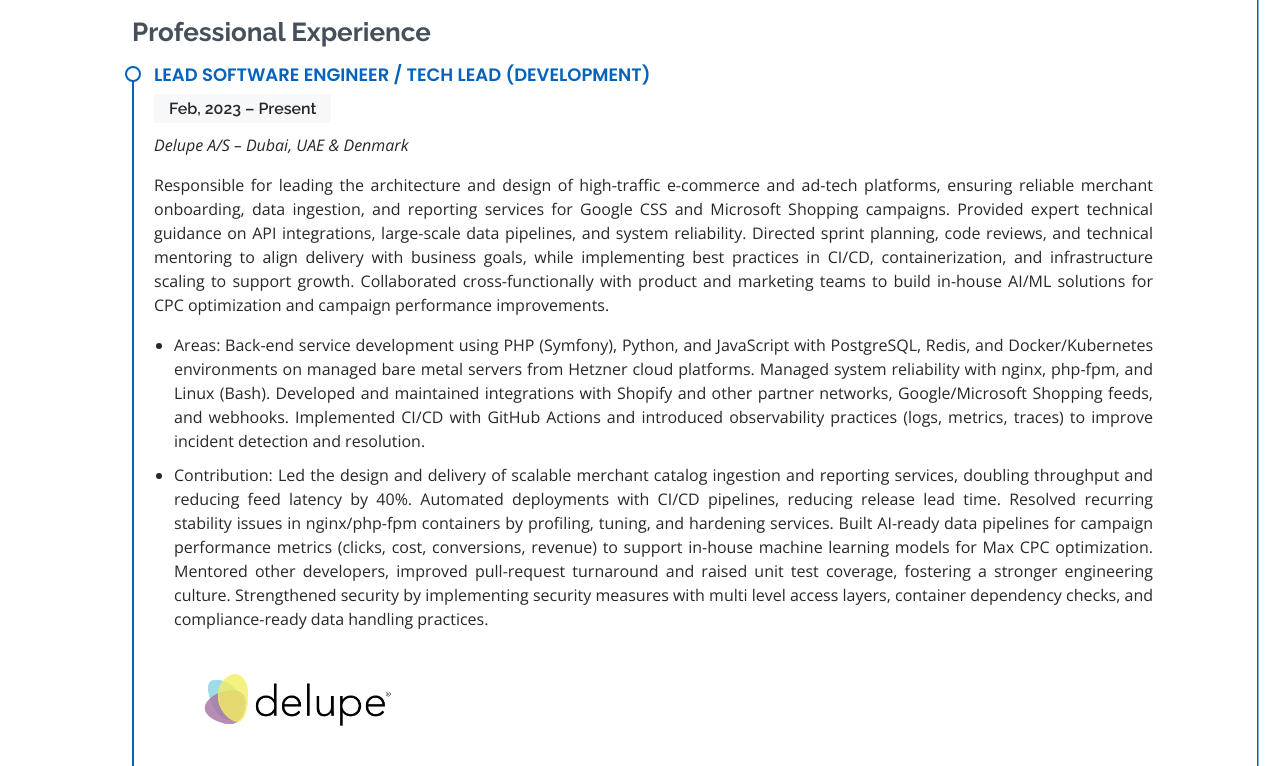
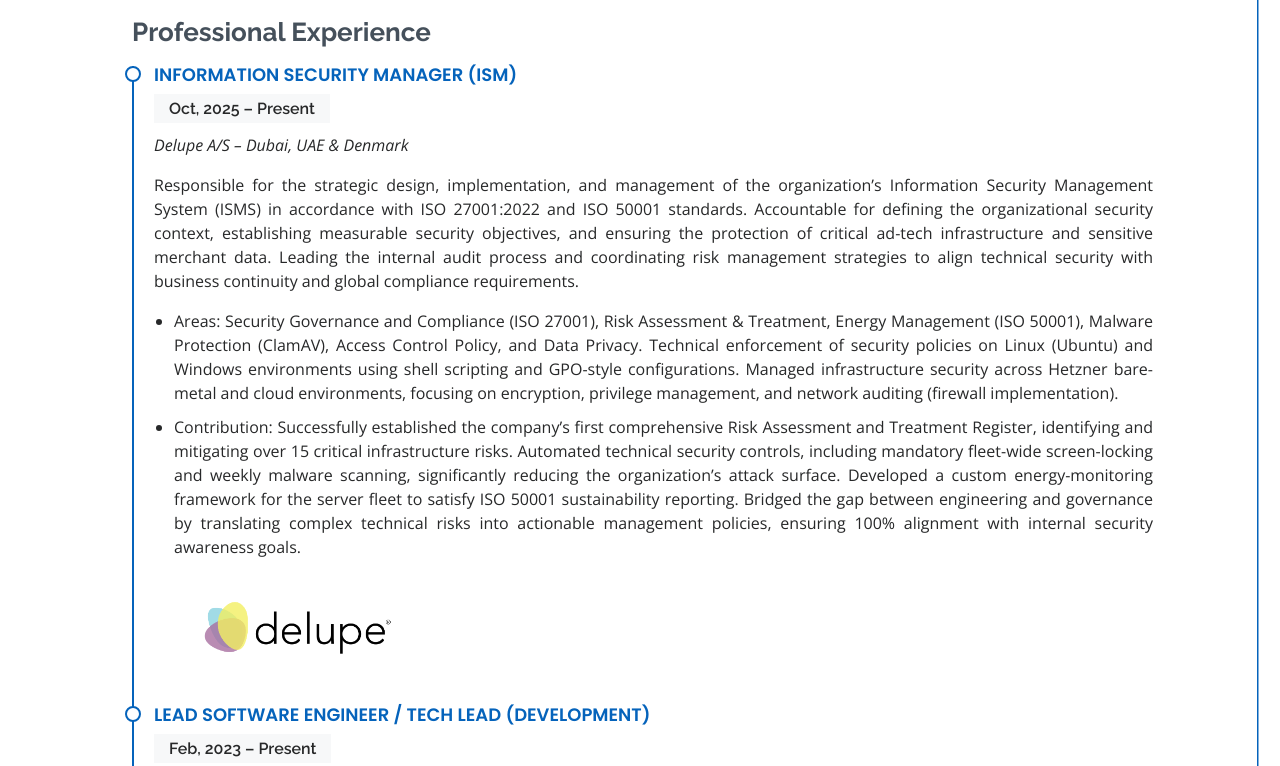
Before and after one commit to Gayan-Thejawansha/Gayan-Thejawansha.github.io, a plain HTML site: page index.html in a window 1280 px wide. Shown: the part 3217-3983 px from the top of the page. Drawn offline with nearby package versions, Linux system fonts and the light colour scheme.

Commit message:
Update the new ISM role in the CV

```diff
--- a/index.html
+++ b/index.html
@@ -369,7 +369,30 @@
             </div>
             <h3 class="resume-title">Professional Experience</h3>
 
-              <div class="resume-item">
+            <div class="resume-item">
+              <h4>Information Security Manager (ISM)</h4>
+              <h5>Oct, 2025 – Present</h5>
+              <p><em>Delupe A/S – Dubai, UAE & Denmark </em></p>
+              <p style="text-align:justify">Responsible for the strategic design, implementation, and management of the organization’s Information Security Management System (ISMS)
+                in accordance with ISO 27001:2022 and ISO 50001 standards. Accountable for defining the organizational security context, establishing measurable security objectives,
+                and ensuring the protection of critical ad-tech infrastructure and sensitive merchant data. Leading the internal audit process and coordinating risk management
+                strategies to align technical security with business continuity and global compliance requirements.</p>
+              <ul>
+                <li style="text-align:justify">Areas: Security Governance and Compliance (ISO 27001), Risk Assessment & Treatment, Energy Management (ISO 50001),
+                   Malware Protection (ClamAV), Access Control Policy, and Data Privacy. Technical enforcement of security policies on Linux (Ubuntu) and Windows
+                   environments using shell scripting and GPO-style configurations. Managed infrastructure security across Hetzner bare-metal and cloud environments,
+                   focusing on encryption, privilege management, and network auditing (firewall implementation).</li>
+                <li style="text-align:justify">Contribution: Successfully established the company’s first comprehensive Risk Assessment and Treatment Register,
+                  identifying and mitigating over 15 critical infrastructure risks. Automated technical security controls, including mandatory fleet-wide screen-locking
+                  and weekly malware scanning, significantly reducing the organization’s attack surface. Developed a custom energy-monitoring framework for the
+                  server fleet to satisfy ISO 50001 sustainability reporting. Bridged the gap between engineering and governance by translating complex technical
+                  risks into actionable management policies, ensuring 100% alignment with internal security awareness goals. </li>
+              </ul>
+              <a href="https://delupe.net/"><img src="assets/img/delupe.png" class="img-fluid" alt=""
+                  width="300" height="125"></a>
+            </div>
+
+            <div class="resume-item">
               <h4>Lead Software Engineer / Tech Lead (Development)</h4>
               <h5>Feb, 2023 – Present</h5>
               <p><em>Delupe A/S – Dubai, UAE & Denmark </em></p>
```
